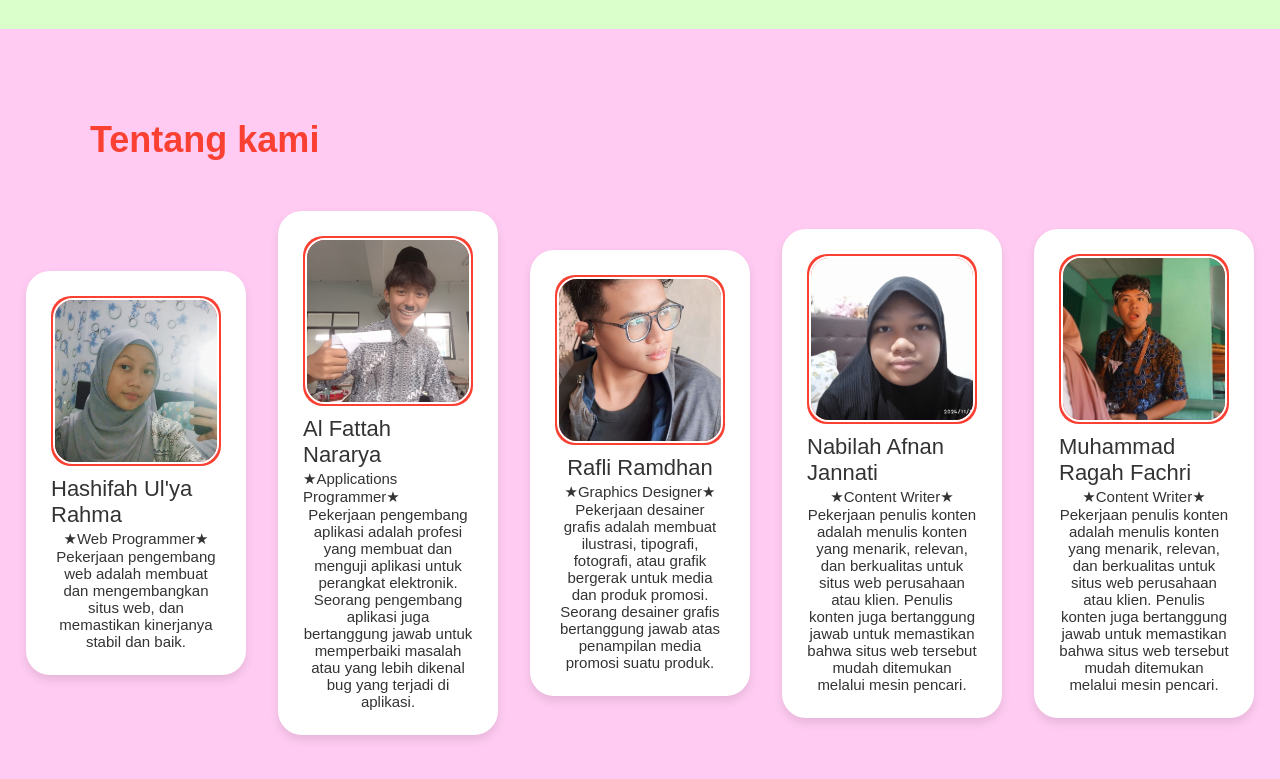
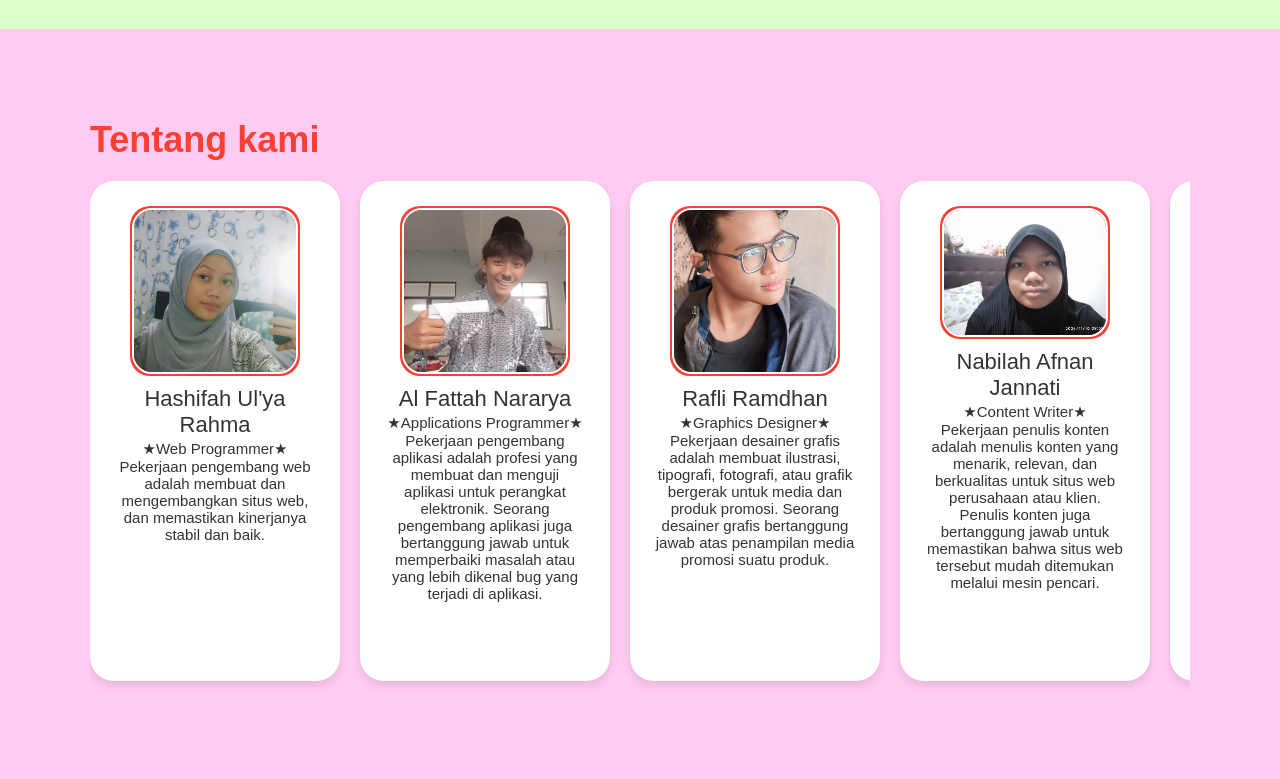
Before and after one commit to hashifah08/project-informatika, a plain HTML site: page page.html in a window 1280 px wide. Shown: the part 931-1710 px from the top of the page. Drawn offline with Linux system fonts and the light colour scheme.

Commit message:
Update styles.css

```diff
--- a/styles.css
+++ b/styles.css
@@ -125,26 +125,26 @@ nav .logo {
 
 
 .scroll-container {
-  justify-content: center;
   display: flex;
-  align-items: center;
-  position: relative;
-  padding: 50px;
-  gap: 2rem;
+  overflow-x: auto;
+  gap: 20px;
+  padding: 20px 0;
 }
+
 .profile-card {
   display: flex;
   flex-direction: column;
   align-items: center;
-  max-width: 270px;
-  width: 100%;
+  justify-content: space-between;
+  width: 250px;
+  height: 500px; /* tinggi sama untuk semua */
   background: #fff;
   border-radius: 24px;
   padding: 25px;
   box-shadow: 0 5px 10px rgba(0, 0, 0, 0.1);
-  position: relative;
+  text-align: center;
+  flex-shrink: 0; /* agar tetap bisa discroll */
 }
-
 .image {
   position: relative;
   height: 170px;
@@ -193,3 +193,18 @@ nav .logo {
   font-weight: bold;
   color: #FA4032;
 }
+.text-data {
+  display: flex;
+  flex-direction: column;
+  align-items: center;
+  justify-content: flex-start;
+  height: 100%;
+}
+
+.text-data .jobdesk {
+  display: -webkit-box;
+  -webkit-line-clamp: 10;
+  line-clamp:10;
+  -webkit-box-orient: vertical;
+  overflow: hidden;
+  text-align: center;
```
